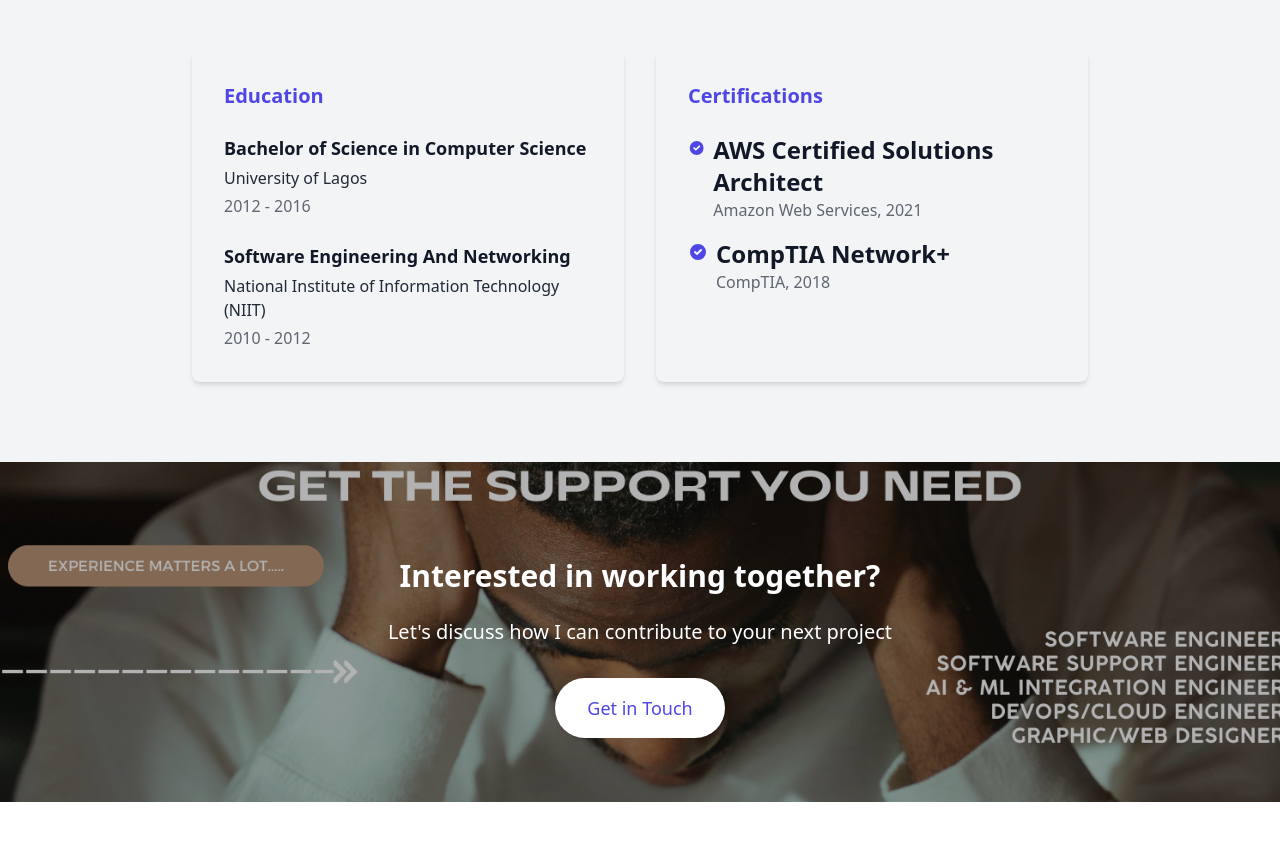
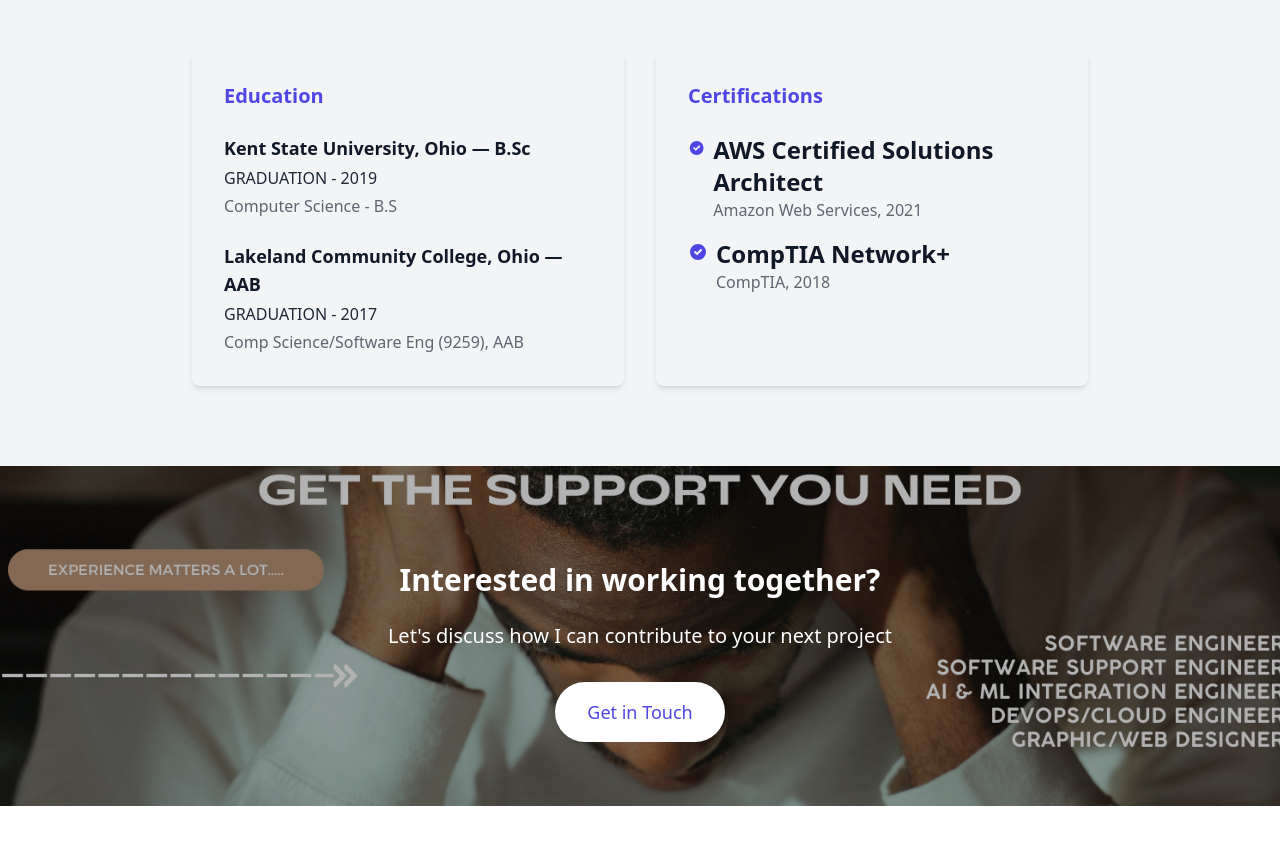
Before and after one commit to Akindejie/beejay, a Next.js app: page /about in a window 1280 px wide. Shown: the part 2680-3524 px from the top of the page. Built offline with nearby package versions, Linux system fonts and the light colour scheme.

Commit message:
education

```diff
--- a/src/app/(pages)/about/page.tsx
+++ b/src/app/(pages)/about/page.tsx
@@ -508,22 +508,26 @@ export default function About() {
 
               <div className="mb-6">
                 <h4 className="text-lg font-semibold mb-1 text-foreground">
-                  Bachelor of Science in Computer Science
+                  Kent State University, Ohio — B.Sc
                 </h4>
                 <p className="text-secondary-foreground mb-1">
-                  University of Lagos
+                  GRADUATION - 2019
                 </p>
-                <p className="text-secondary-foreground/70">2012 - 2016</p>
+                <p className="text-secondary-foreground/70">
+                  Computer Science - B.S
+                </p>
               </div>
 
               <div>
                 <h4 className="text-lg font-semibold mb-1 text-foreground">
-                  Software Engineering And Networking
+                  Lakeland Community College, Ohio — AAB
                 </h4>
                 <p className="text-secondary-foreground mb-1">
-                  National Institute of Information Technology (NIIT){' '}
+                  GRADUATION - 2017
                 </p>
-                <p className="text-secondary-foreground/70">2010 - 2012</p>
+                <p className="text-secondary-foreground/70">
+                  Comp Science/Software Eng (9259), AAB
+                </p>
               </div>
             </motion.div>
 
```
